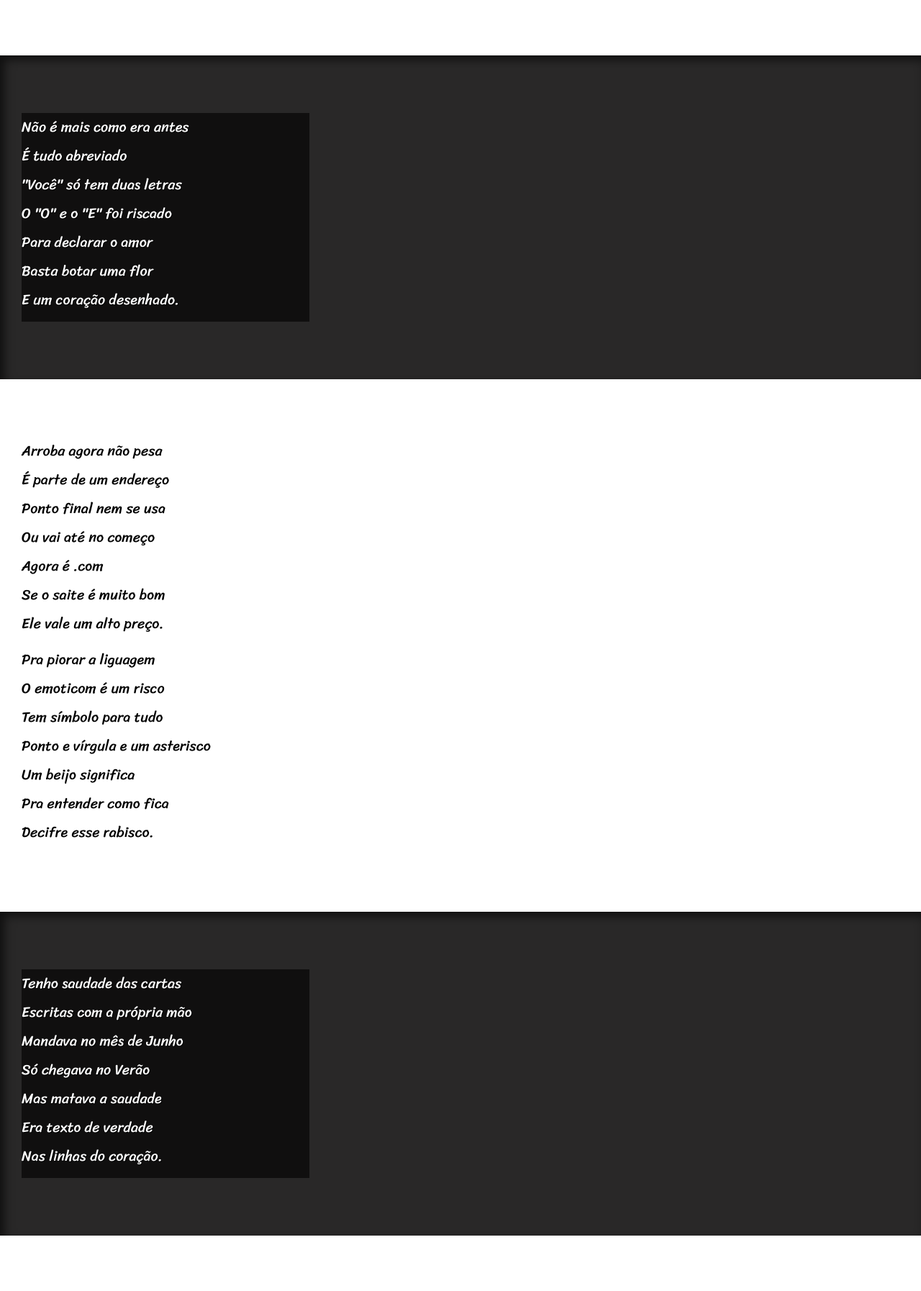
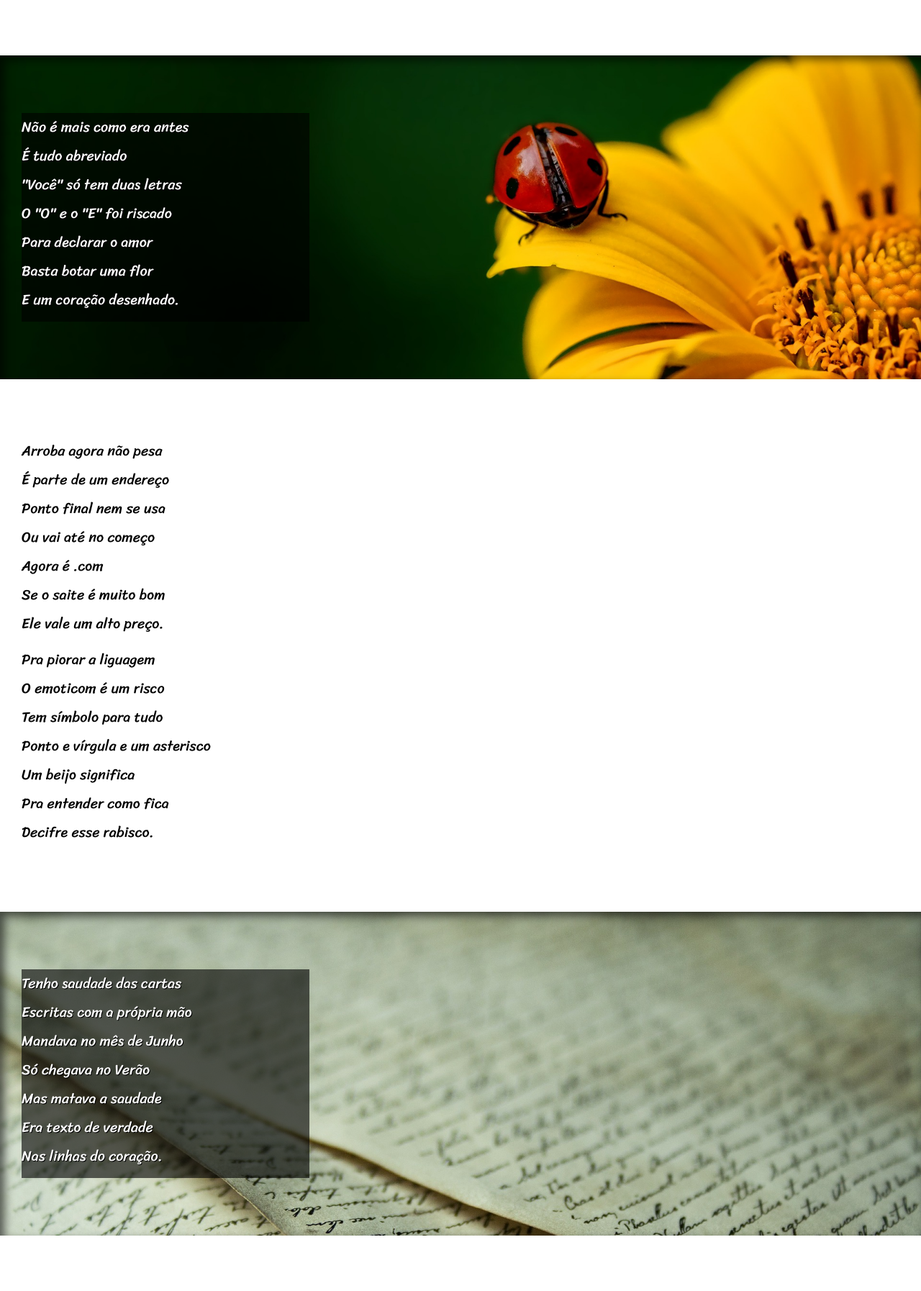
Before and after one commit to vitorfontenele1/cordel-site, a plain HTML site: page index.html in a window 1280 px wide. Shown: the part 562-2356 px from the top of the page at 72% size. Drawn offline with Linux system fonts and the light colour scheme.

Commit message:
Update style.css

```diff
--- a/style.css
+++ b/style.css
@@ -81,13 +81,13 @@ section > p {
 }
 
 #img01 {
-    background-image: url(../d010/imagens/background001.jpg);
+    background-image: url(../cordel-site/imagens/background001.jpg);
     background-position: right center;
     background-size: cover;
 }
 
 #img02 {
-    background-image: url(../d010/imagens/background002.jpg);
+    background-image: url(../cordel-site/imagens/background002.jpg);
     background-size: cover;
 }
 
```
